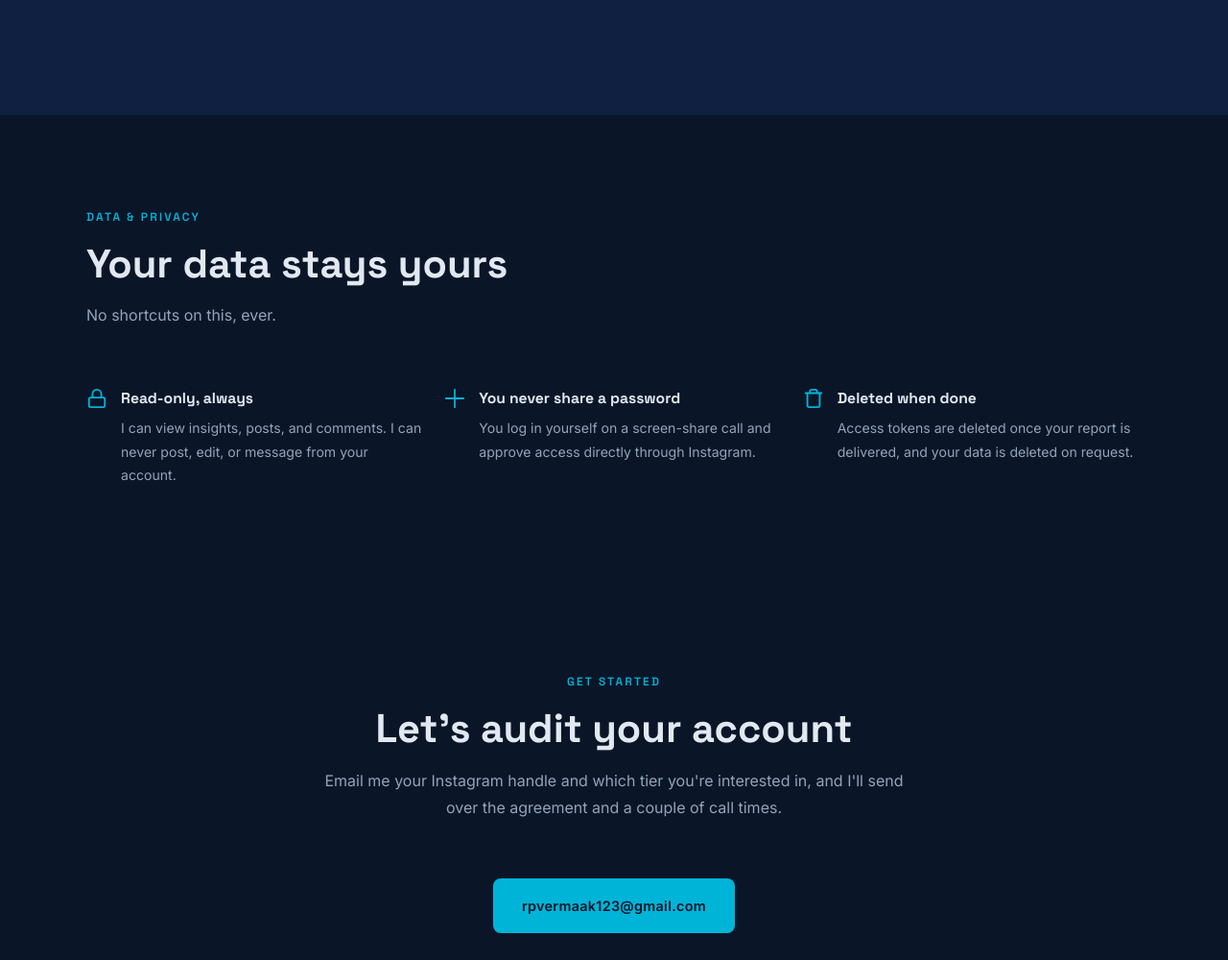
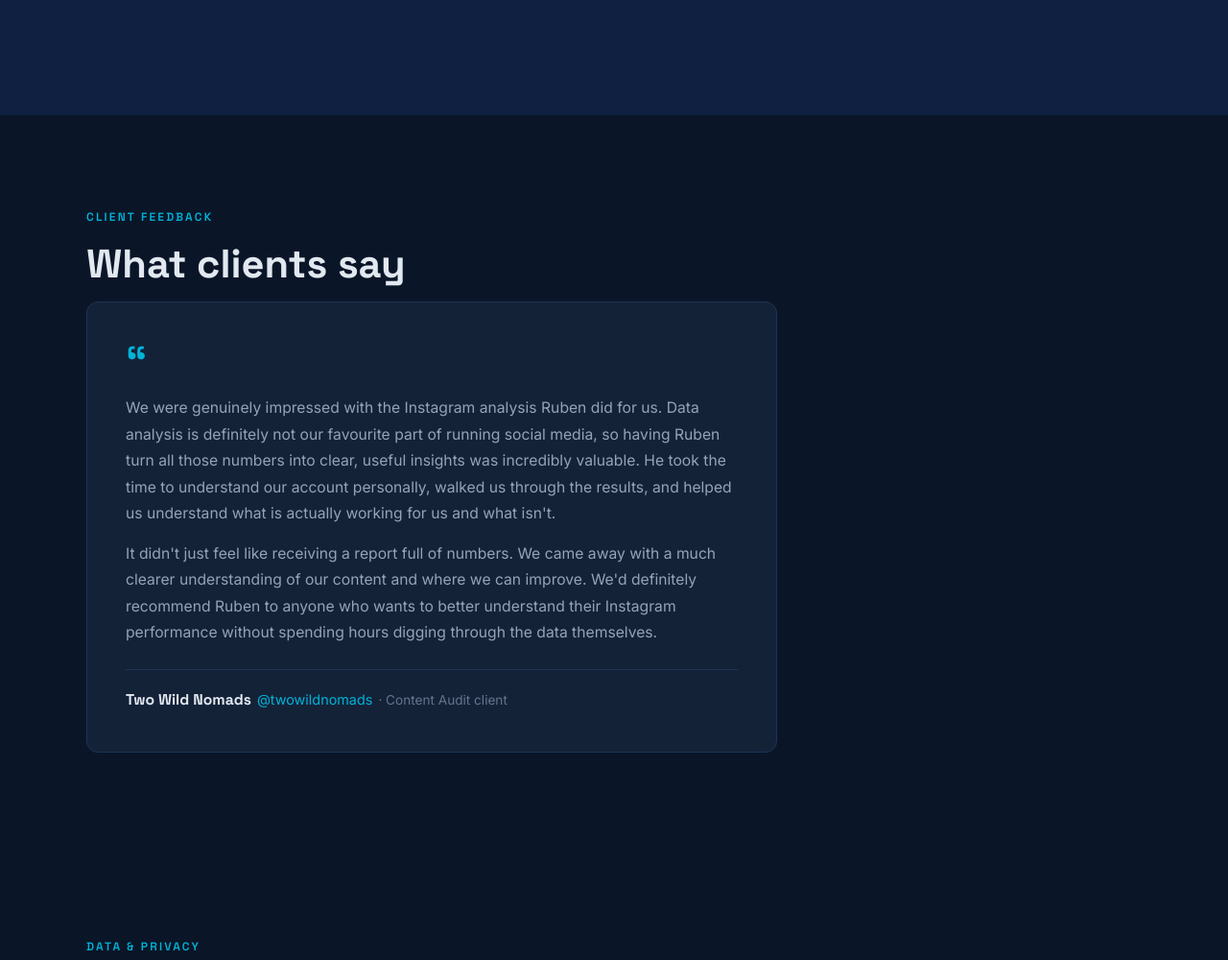
Before and after one commit to Rpvermaak/rubenvermaak.github.io, a plain HTML site: page services.html in a window 1280 px wide. Shown: the part 3465-4465 px from the top of the page at 96% size. Drawn offline with Linux system fonts and the light colour scheme.

Commit message:
Add Two Wild Nomads client testimonial to services page

```diff
--- a/services.html
+++ b/services.html
@@ -196,6 +196,25 @@
     .case-stats { display: flex; flex-wrap: wrap; gap: 32px; margin: 20px 0; }
     .case-stat-num { font-family: var(--font-heading); font-size: 1.6rem; font-weight: 700; color: var(--accent); }
     .case-stat-label { font-size: 0.8rem; color: var(--text-muted); }
+
+    /* TESTIMONIAL */
+    .testimonial-card {
+      background: var(--navy-card); border: 1px solid var(--navy-border); border-radius: var(--radius);
+      padding: 40px; position: relative; max-width: 720px;
+    }
+    .testimonial-quote-mark {
+      font-family: var(--font-heading); font-size: 3rem; line-height: 1; color: var(--accent);
+      display: block; margin-bottom: 8px;
+    }
+    .testimonial-card p { color: var(--text-secondary); margin-bottom: 14px; font-size: 0.98rem; }
+    .testimonial-card p:last-of-type { margin-bottom: 24px; }
+    .testimonial-attribution {
+      display: flex; flex-wrap: wrap; align-items: baseline; gap: 6px;
+      padding-top: 18px; border-top: 1px solid var(--navy-border);
+    }
+    .testimonial-name { font-family: var(--font-heading); font-weight: 700; color: var(--text-primary); font-size: 0.98rem; }
+    .testimonial-attribution a { font-size: 0.9rem; }
+    .testimonial-role { font-size: 0.85rem; color: var(--text-muted); }
 
     /* TRUST */
     .trust-list { display: grid; grid-template-columns: repeat(auto-fit, minmax(240px, 1fr)); gap: 20px; }
@@ -420,6 +439,35 @@
     </div>
   </section>
 
+  <section class="testimonial section" id="testimonial">
+    <div class="container">
+      <p class="section-label reveal">Client Feedback</p>
+      <h2 class="section-title reveal">What clients say</h2>
+
+      <div class="testimonial-card reveal">
+        <span class="testimonial-quote-mark">&ldquo;</span>
+        <p>
+          We were genuinely impressed with the Instagram analysis Ruben did for us. Data analysis is
+          definitely not our favourite part of running social media, so having Ruben turn all those numbers
+          into clear, useful insights was incredibly valuable. He took the time to understand our account
+          personally, walked us through the results, and helped us understand what is actually working for
+          us and what isn't.
+        </p>
+        <p>
+          It didn't just feel like receiving a report full of numbers. We came away with a much clearer
+          understanding of our content and where we can improve. We'd definitely recommend Ruben to anyone
+          who wants to better understand their Instagram performance without spending hours digging through
+          the data themselves.
+        </p>
+        <div class="testimonial-attribution">
+          <span class="testimonial-name">Two Wild Nomads</span>
+          <a href="https://www.instagram.com/twowildnomads" target="_blank" rel="noopener">@twowildnomads</a>
+          <span class="testimonial-role">&middot; Content Audit client</span>
+        </div>
+      </div>
+    </div>
+  </section>
+
   <section class="section" id="trust">
     <div class="container">
       <p class="section-label reveal">Data &amp; Privacy</p>
```
